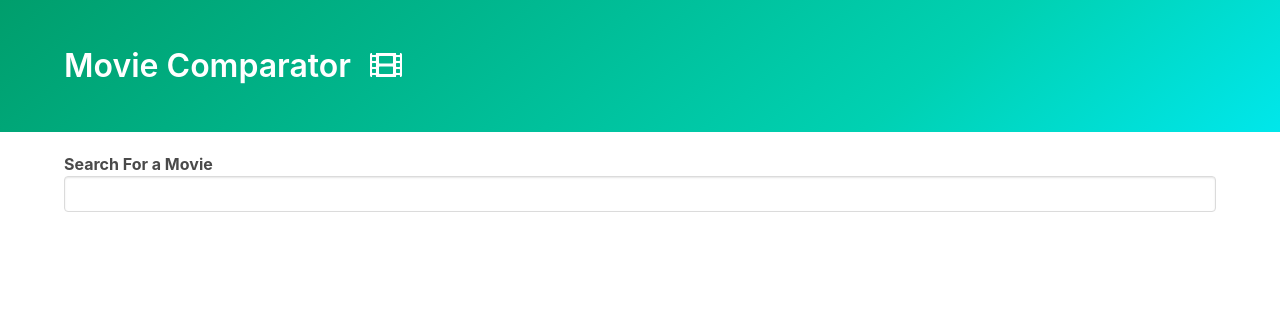
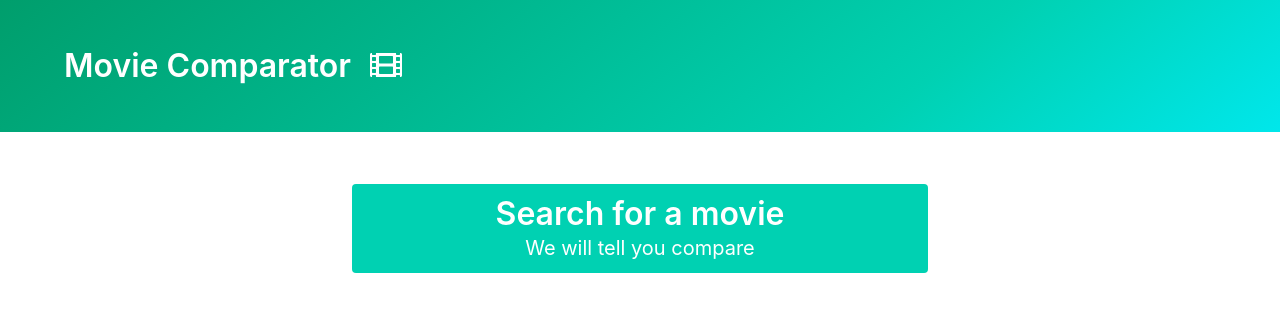
Before and after one commit to Anshnrag02/Anshnrag02.github.io, a plain HTML site: page index.html in a window 1280 px wide. Drawn offline with nearby package versions, Linux system fonts and the light colour scheme.

Commit message:
HTML structure

```diff
--- a/index.html
+++ b/index.html
@@ -27,8 +27,18 @@
       </div>
     </section>
     <div class="container">
-      <div class="autocomplete"></div>
-      <div class="summary"></div>
+      <div class="columns">
+        <div class="column">
+          <div id="left-autocomplete"></div>
+        </div>
+        <div class="column">
+          <div id="left-autocomplete"></div>
+        </div>
+      </div>
+      <div class="column is-half notification is-primary tutorial">
+        <h1 class="title">Search for a movie</h1>
+        <p class="subtitle">We will tell you compare</p>
+      </div>
     </div>
     <script src="utils.js"></script>
     <script src="autocomplete.js"></script>
```
